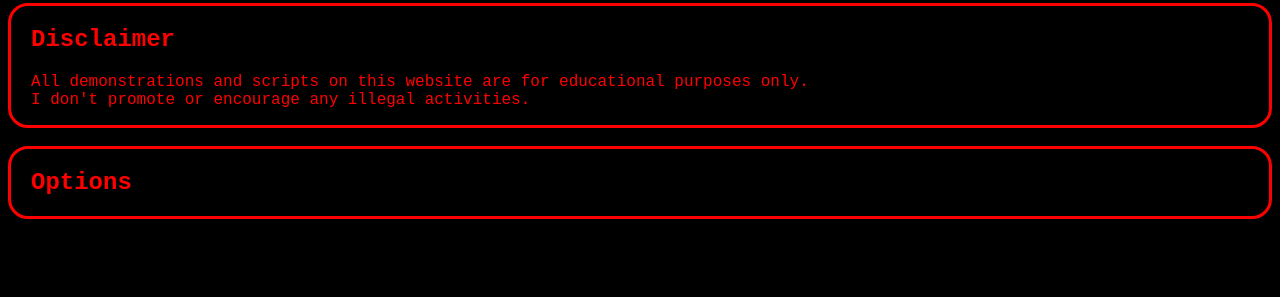
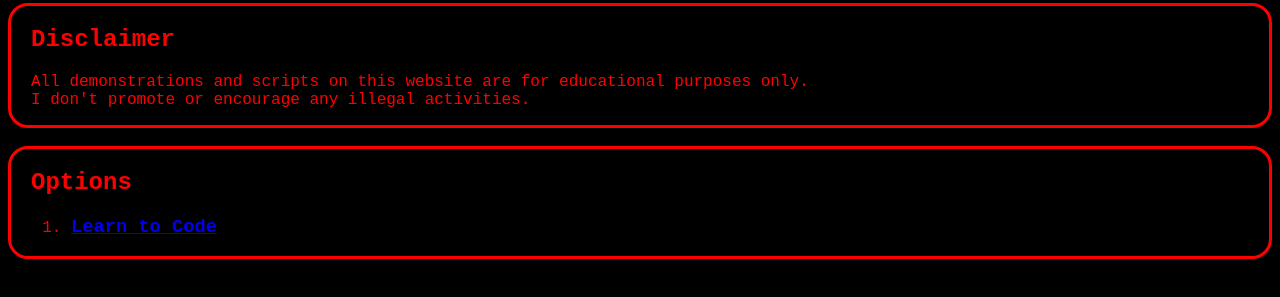
Before and after one commit to FedorsHackStation/FedorsHackStation.github.io, a plain HTML site: page index.html in a window 1280 px wide. Shown: the part 83-380 px from the top of the page. Drawn offline with Linux system fonts and the light colour scheme.

Commit message:
Update index.html

```diff
--- a/index.html
+++ b/index.html
@@ -16,9 +16,9 @@
  <br>
  <div>
   <h2>Options</h2>
-  <ul>
-
-  </ul>
+  <ol>
+   <li><a href="/python.html"><h3>Learn to Code<h3></a></li>
+  </ol>
  </div>
 </body>
 </html>
```
